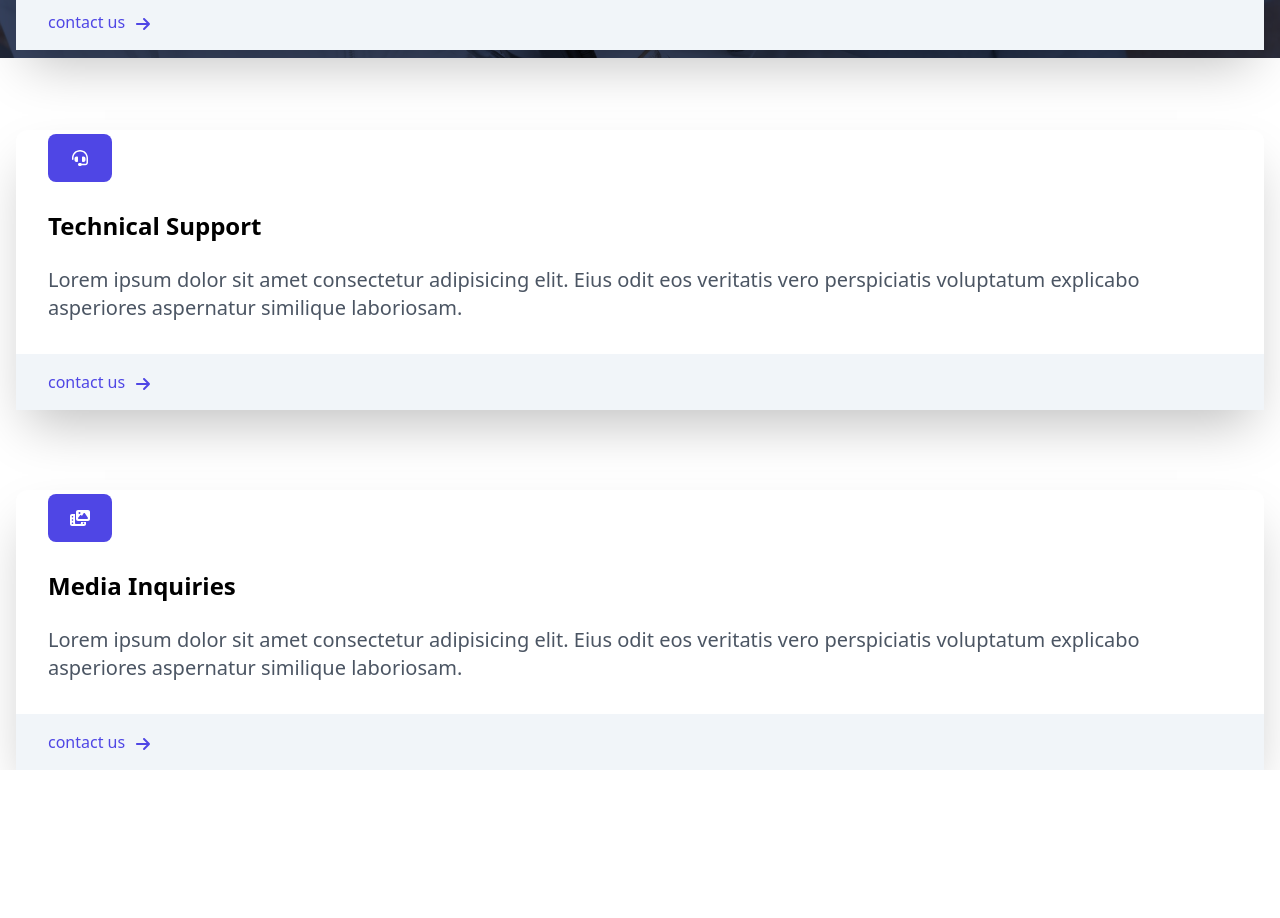
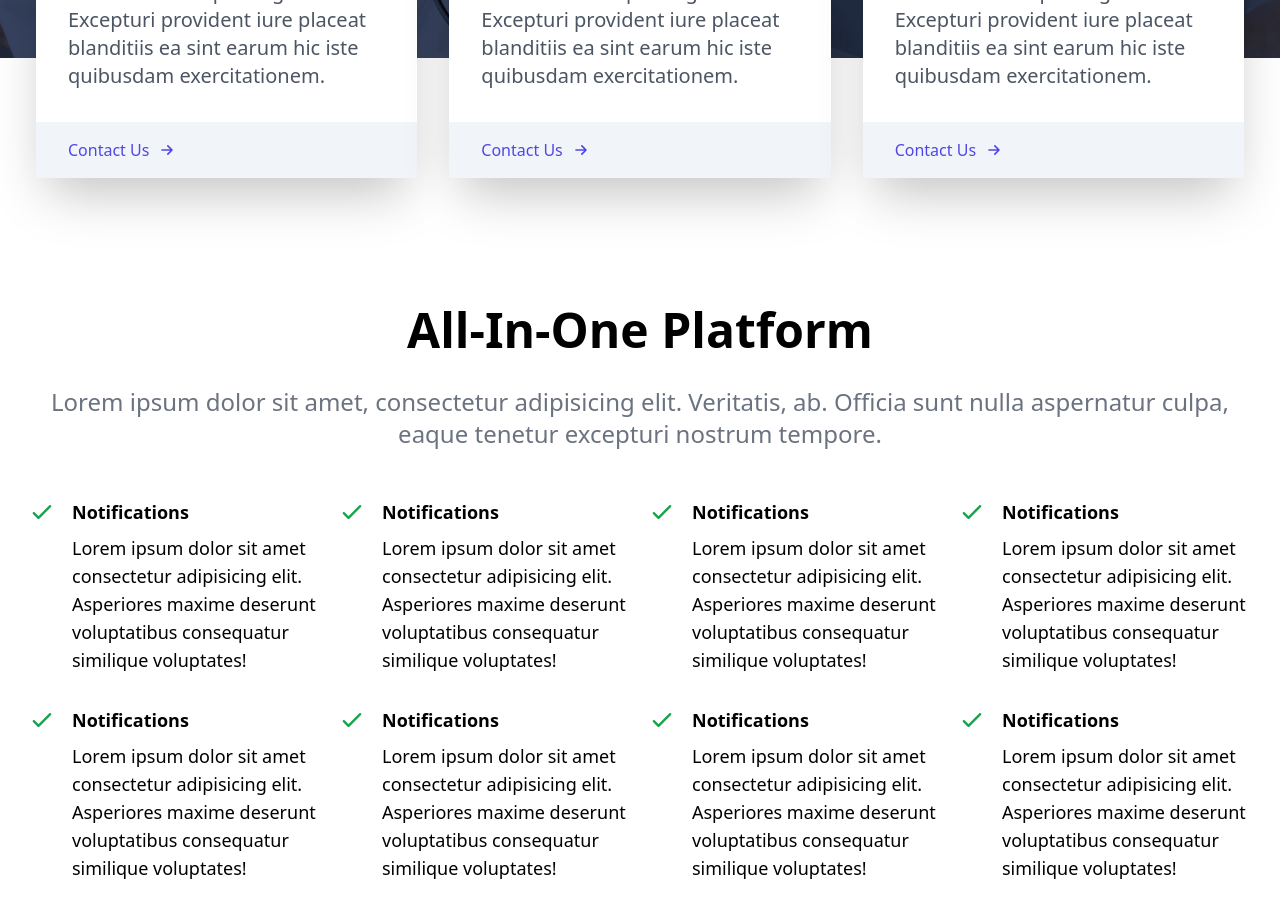
Before and after one commit to krishnadev7/tailwind-CloudApp, a React (Create React App) app in the folder tailwind-cloudapp/: page / in a window 1280 px wide. Shown: the part 2060-2978 px from the top of the page. Before the commit the page ends 2830 px from the top, so only its background shows below. Built offline with nearby package versions, Linux system fonts and the light colour scheme; the HTML template or start-up script is replaced by a standard one.

Commit message:
9th commit: All in One page completed

```diff
--- a/tailwind-cloudapp/package.json
+++ b/tailwind-cloudapp/package.json
@@ -7,6 +7,7 @@
     "@fortawesome/free-regular-svg-icons": "^6.2.1",
     "@fortawesome/free-solid-svg-icons": "^6.2.1",
     "@fortawesome/react-fontawesome": "^0.2.0",
+    "@heroicons/react": "^1.0.6",
     "@testing-library/jest-dom": "^5.16.5",
     "@testing-library/react": "^13.4.0",
     "@testing-library/user-event": "^13.5.0",
--- a/tailwind-cloudapp/src/App.js
+++ b/tailwind-cloudapp/src/App.js
@@ -1,4 +1,5 @@
 import About from './components/About';
+import AllInOne from './components/AllInOne';
 import Cloud from './components/Cloud';
 import Navbar from './components/Navbar';
 import Support from './components/Support';
@@ -10,6 +11,7 @@ function App() {
       <Cloud />
       <About />
       <Support />
+      <AllInOne/>
     </>
   );
 }
--- /dev/null
+++ b/tailwind-cloudapp/src/components/AllInOne.jsx
@@ -0,0 +1,126 @@
+import React from 'react';
+import { CheckIcon } from '@heroicons/react/outline';
+
+const AllInOne = () => {
+  return (
+    <div name='platforms' className='w-full my-32'>
+      <div className='max-w-[1240px] mx-auto px-2'>
+        <h2 className='text-5xl font-bold text-center'>All-In-One Platform</h2>
+        <p className='text-2xl py-8 text-gray-500 text-center'>
+          Lorem ipsum dolor sit amet, consectetur adipisicing elit. Veritatis,
+          ab. Officia sunt nulla aspernatur culpa, eaque tenetur excepturi
+          nostrum tempore.
+        </p>
+
+        <div className='grid sm:grid-cols-2 lg:grid-cols-4 gap-4 pt-4'>
+          <div className='flex'>
+            <div>
+              <CheckIcon className='w-7 mr-4 text-green-600' />
+            </div>
+            <div>
+              <h3 className='font-bold text-lg'>Notifications</h3>
+              <p className='text-lg pt-2 pb-4'>
+                Lorem ipsum dolor sit amet consectetur adipisicing elit.
+                Asperiores maxime deserunt voluptatibus consequatur similique
+                voluptates!
+              </p>
+            </div>
+          </div>
+          <div className='flex'>
+            <div>
+              <CheckIcon className='w-7 mr-4 text-green-600' />
+            </div>
+            <div>
+              <h3 className='font-bold text-lg'>Notifications</h3>
+              <p className='text-lg pt-2 pb-4'>
+                Lorem ipsum dolor sit amet consectetur adipisicing elit.
+                Asperiores maxime deserunt voluptatibus consequatur similique
+                voluptates!
+              </p>
+            </div>
+          </div>
+          <div className='flex'>
+            <div>
+              <CheckIcon className='w-7 mr-4 text-green-600' />
+            </div>
+            <div>
+              <h3 className='font-bold text-lg'>Notifications</h3>
+              <p className='text-lg pt-2 pb-4'>
+                Lorem ipsum dolor sit amet consectetur adipisicing elit.
+                Asperiores maxime deserunt voluptatibus consequatur similique
+                voluptates!
+              </p>
+            </div>
+          </div>
+          <div className='flex'>
+            <div>
+              <CheckIcon className='w-7 mr-4 text-green-600' />
+            </div>
+            <div>
+              <h3 className='font-bold text-lg'>Notifications</h3>
+              <p className='text-lg pt-2 pb-4'>
+                Lorem ipsum dolor sit amet consectetur adipisicing elit.
+                Asperiores maxime deserunt voluptatibus consequatur similique
+                voluptates!
+              </p>
+            </div>
+          </div>
+          <div className='flex'>
+            <div>
+              <CheckIcon className='w-7 mr-4 text-green-600' />
+            </div>
+            <div>
+              <h3 className='font-bold text-lg'>Notifications</h3>
+              <p className='text-lg pt-2 pb-4'>
+                Lorem ipsum dolor sit amet consectetur adipisicing elit.
+                Asperiores maxime deserunt voluptatibus consequatur similique
+                voluptates!
+              </p>
+            </div>
+          </div>
+          <div className='flex'>
+            <div>
+              <CheckIcon className='w-7 mr-4 text-green-600' />
+            </div>
+            <div>
+              <h3 className='font-bold text-lg'>Notifications</h3>
+              <p className='text-lg pt-2 pb-4'>
+                Lorem ipsum dolor sit amet consectetur adipisicing elit.
+                Asperiores maxime deserunt voluptatibus consequatur similique
+                voluptates!
+              </p>
+            </div>
+          </div>
+          <div className='flex'>
+            <div>
+              <CheckIcon className='w-7 mr-4 text-green-600' />
+            </div>
+            <div>
+              <h3 className='font-bold text-lg'>Notifications</h3>
+              <p className='text-lg pt-2 pb-4'>
+                Lorem ipsum dolor sit amet consectetur adipisicing elit.
+                Asperiores maxime deserunt voluptatibus consequatur similique
+                voluptates!
+              </p>
+            </div>
+          </div>
+          <div className='flex'>
+            <div>
+              <CheckIcon className='w-7 mr-4 text-green-600' />
+            </div>
+            <div>
+              <h3 className='font-bold text-lg'>Notifications</h3>
+              <p className='text-lg pt-2 pb-4'>
+                Lorem ipsum dolor sit amet consectetur adipisicing elit.
+                Asperiores maxime deserunt voluptatibus consequatur similique
+                voluptates!
+              </p>
+            </div>
+          </div>
+        </div>
+      </div>
+    </div>
+  );
+};
+
+export default AllInOne;
--- a/tailwind-cloudapp/src/components/Navbar.jsx
+++ b/tailwind-cloudapp/src/components/Navbar.jsx
@@ -29,7 +29,7 @@ function Navbar() {
             </button>
             <button className='px-8 py-3'>Sign up</button>
           </div>
-          <div className='md:hidden' onClick={handleClick}>
+          <div className='md:hidden mr-5' onClick={handleClick}>
             {!nav ? (
               <FontAwesomeIcon icon={faBars} className='w-5' />
             ) : (
--- a/tailwind-cloudapp/src/components/Support.jsx
+++ b/tailwind-cloudapp/src/components/Support.jsx
@@ -1,88 +1,83 @@
 import React from 'react';
+
+import { PhoneIcon, ArrowSmRightIcon } from '@heroicons/react/outline';
+import { ChipIcon, SupportIcon } from '@heroicons/react/solid';
+
 import SupportImg from '../assests/support.jpg';
-import { FontAwesomeIcon } from '@fortawesome/react-fontawesome';
-import { faPhone } from '@fortawesome/free-solid-svg-icons';
-import { faArrowRight } from '@fortawesome/free-solid-svg-icons';
-import { faHeadset } from '@fortawesome/free-solid-svg-icons';
-import { faPhotoFilm } from '@fortawesome/free-solid-svg-icons';
 
-function Support() {
+const Support = () => {
   return (
-    <div className='w-full  mt-24'>
+    <div name='support' className='w-full mt-24'>
       <div className='w-full h-[700px] bg-gray-900/90 absolute'>
         <img
-          className='w-full h-full mix-blend-overlay object-cover'
+          className='w-full h-full object-cover mix-blend-overlay'
           src={SupportImg}
+          alt='/'
         />
       </div>
 
-      <div className='max-w-[1024] mx-auto text-white relative'>
+      <div className='max-w-[1240px] mx-auto text-white relative'>
         <div className='px-4 py-12'>
-          <h2 className='text-3xl text-slate-300 uppercase text-center'>
+          <h2 className='text-3xl pt-8 text-slate-300 uppercase text-center'>
             Support
           </h2>
           <h3 className='text-5xl font-bold py-6 text-center'>
             Finding the right team
           </h3>
           <p className='py-4 text-3xl text-slate-300'>
-            Lorem ipsum dolor sit amet consectetur adipisicing elit. Accusamus
-            odit adipisci nihil rem. Porro vitae nostrum fuga nesciunt,
-            voluptatem quas.
+            Lorem ipsum dolor sit amet consectetur adipisicing elit. In
+            repudiandae veritatis ratione error tenetur, voluptates architecto
+            possimus ad! Omnis minima ea quidem quisquam unde beatae, minus illo
+            et cum vel?
           </p>
         </div>
 
-        <div className='gird grid-cols-1 lg:grid-cols-3 relative gap-x-8 gap-y-16 px-4 pt-12 sm:pt-20 text-black'>
+        <div className='grid grid-cols-1 lg:grid-cols-3 relative gap-x-8 gap-y-16 px-4 pt-12 sm:pt-20 text-black'>
           <div className='bg-white rounded-xl shadow-2xl'>
             <div className='p-8'>
-              <FontAwesomeIcon icon={faPhone} className='w-8 p-4 bg-indigo-600 text-white rounded-lg mt-[-4rem]'/>
+              <PhoneIcon className='w-16 p-4 bg-indigo-600 text-white rounded-lg mt-[-4rem]' />
               <h3 className='font-bold text-2xl my-6'>Sales</h3>
               <p className='text-gray-600 text-xl'>
-                Lorem ipsum dolor sit amet consectetur adipisicing elit. Eius
-                odit eos veritatis vero perspiciatis voluptatum explicabo
-                asperiores aspernatur similique laboriosam.
+                Lorem ipsum dolor sit amet consectetur adipisicing elit.
+                Excepturi provident iure placeat blanditiis ea sint earum hic
+                iste quibusdam exercitationem.
               </p>
             </div>
             <div className='bg-slate-100 pl-8 py-4'>
               <p className='flex items-center text-indigo-600'>
-                contact us <FontAwesomeIcon icon={faArrowRight} className='w-5 ml-2 mt-1'/>
+                Contact Us <ArrowSmRightIcon className='w-5 ml-2' />
               </p>
             </div>
           </div>
-        </div>
-
-        <div className='gird grid-cols-1 lg:grid-cols-3 relative gap-x-8 gap-y-16 px-4 pt-12 sm:pt-20 text-black'>
           <div className='bg-white rounded-xl shadow-2xl'>
             <div className='p-8'>
-              <FontAwesomeIcon icon={faHeadset} className='w-8 p-4 bg-indigo-600 text-white rounded-lg mt-[-4rem]'/>
+              <SupportIcon className='w-16 p-4 bg-indigo-600 text-white rounded-lg mt-[-4rem]' />
               <h3 className='font-bold text-2xl my-6'>Technical Support</h3>
               <p className='text-gray-600 text-xl'>
-                Lorem ipsum dolor sit amet consectetur adipisicing elit. Eius
-                odit eos veritatis vero perspiciatis voluptatum explicabo
-                asperiores aspernatur similique laboriosam.
+                Lorem ipsum dolor sit amet consectetur adipisicing elit.
+                Excepturi provident iure placeat blanditiis ea sint earum hic
+                iste quibusdam exercitationem.
               </p>
             </div>
             <div className='bg-slate-100 pl-8 py-4'>
               <p className='flex items-center text-indigo-600'>
-                contact us <FontAwesomeIcon icon={faArrowRight} className='w-5 ml-2 mt-1'/>
+                Contact Us <ArrowSmRightIcon className='w-5 ml-2' />
               </p>
             </div>
           </div>
-        </div>
-
-        <div className='gird grid-cols-1 lg:grid-cols-3 relative gap-x-8 gap-y-16 px-4 pt-12 sm:pt-20 text-black'>
           <div className='bg-white rounded-xl shadow-2xl'>
             <div className='p-8'>
-              <FontAwesomeIcon icon={faPhotoFilm} className='w-8 p-4 bg-indigo-600 text-white rounded-lg mt-[-4rem]'/>
+              <ChipIcon className='w-16 p-4 bg-indigo-600 text-white rounded-lg mt-[-4rem]' />
               <h3 className='font-bold text-2xl my-6'>Media Inquiries</h3>
               <p className='text-gray-600 text-xl'>
-                Lorem ipsum dolor sit amet consectetur adipisicing elit. Eius
-                odit eos veritatis vero perspiciatis voluptatum explicabo
-                asperiores aspernatur similique laboriosam.
+                Lorem ipsum dolor sit amet consectetur adipisicing elit.
+                Excepturi provident iure placeat blanditiis ea sint earum hic
+                iste quibusdam exercitationem.
               </p>
             </div>
             <div className='bg-slate-100 pl-8 py-4'>
               <p className='flex items-center text-indigo-600'>
-                contact us <FontAwesomeIcon icon={faArrowRight} className='w-5 ml-2 mt-1'/>
+                Contact Us <ArrowSmRightIcon className='w-5 ml-2' />
               </p>
             </div>
           </div>
@@ -90,6 +85,6 @@ function Support() {
       </div>
     </div>
   );
-}
+};
 
 export default Support;
```
Also changed, not shown: 1 other file (tests, documents, lock files or other folders).
